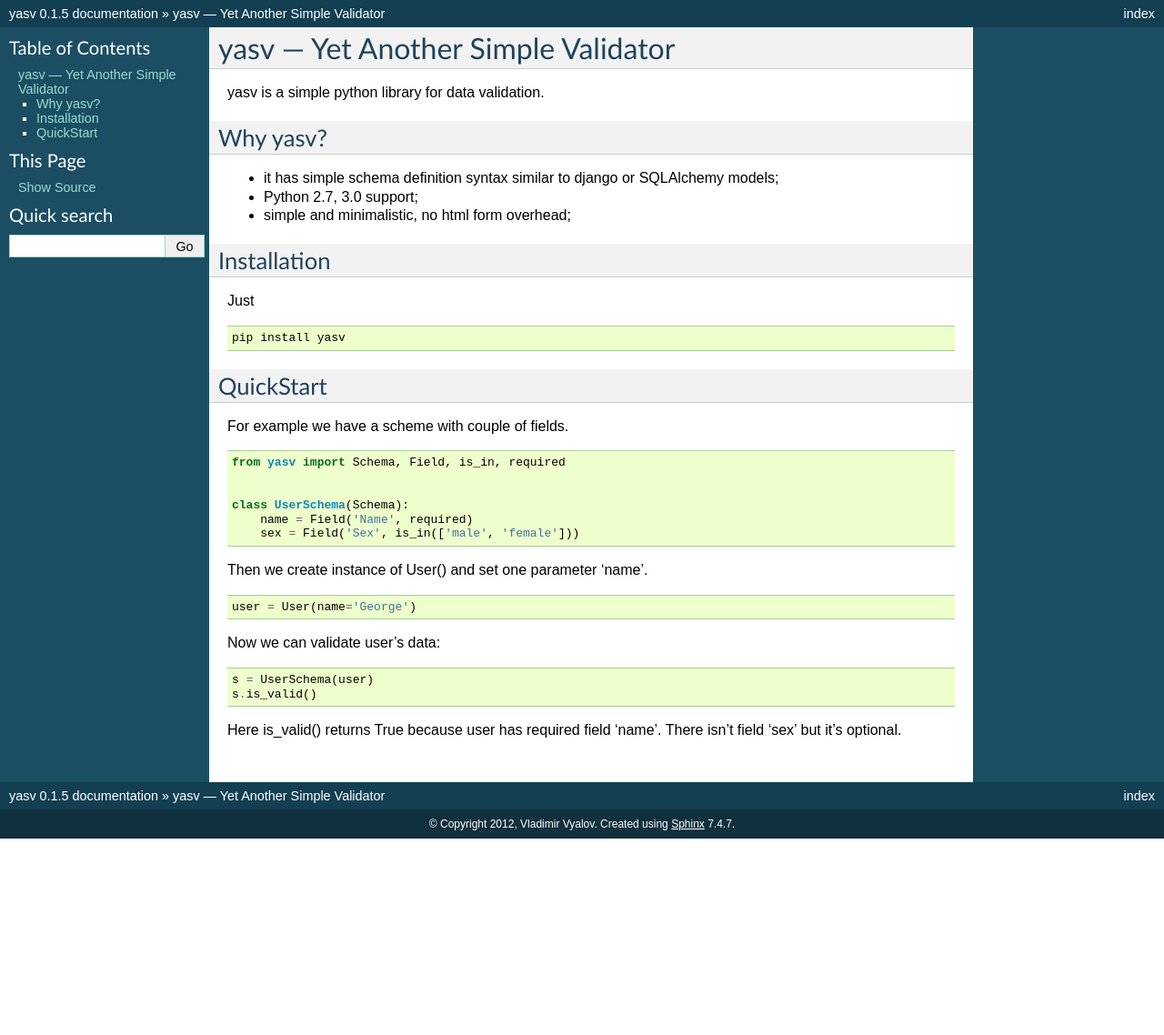
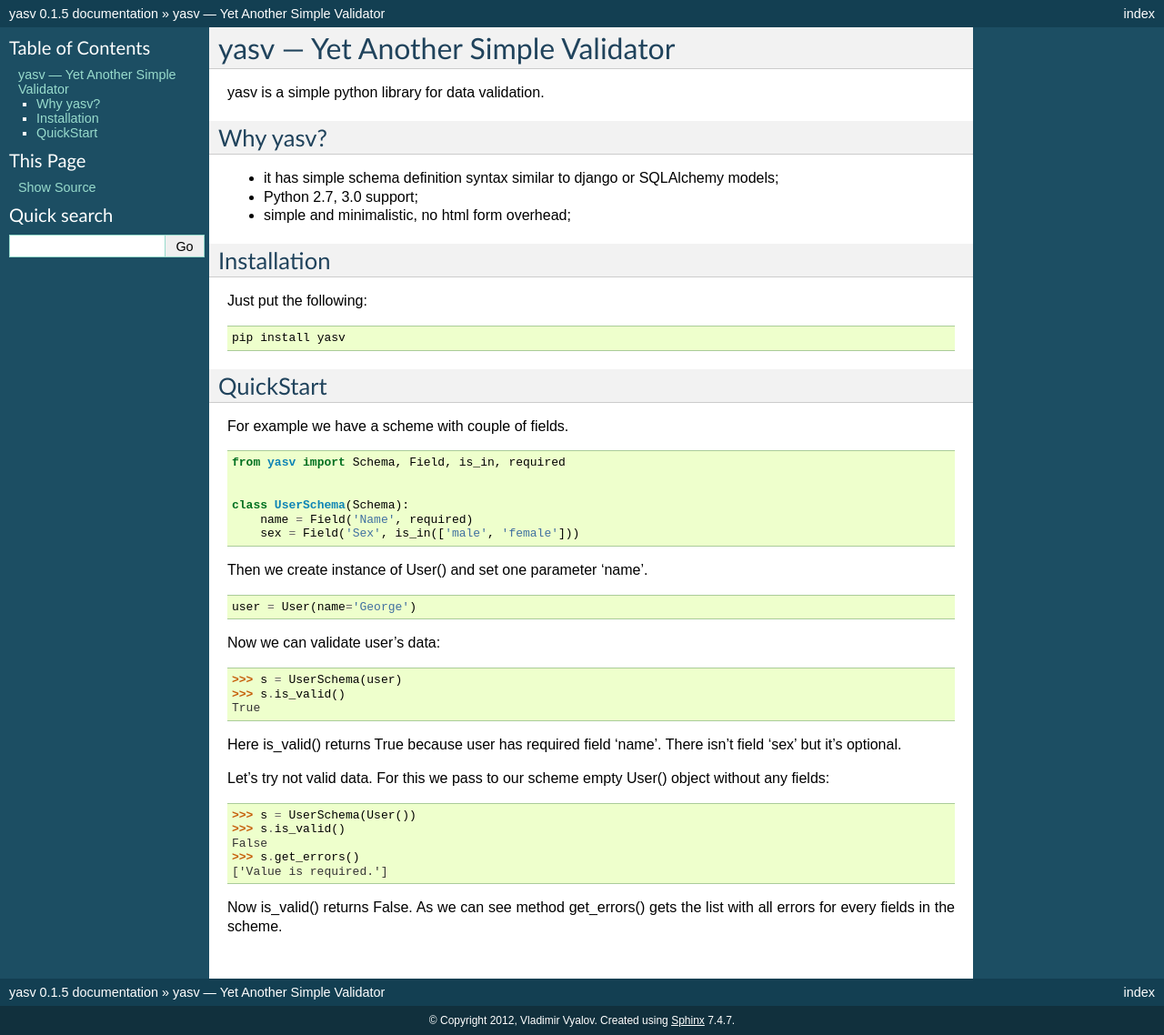
Before and after one commit to vyalow/yasv, a Sphinx documentation site: the page built from docs/index.rst, in a window 1280 px wide. Shown: the whole page at 91% size. Built offline with Sphinx 7.4.7, drawn with Linux system fonts in a browser that asks for light colours; before the commit the page ends 922 px from its top, so only the background shows below that.

Commit message:
some addition to the docs

```diff
--- a/docs/index.rst
+++ b/docs/index.rst
@@ -13,7 +13,7 @@ Why yasv?
 Installation
 ------------
 
-Just ::
+Just put the following: ::
 
     pip install yasv
 
@@ -36,8 +36,21 @@ Then we create instance of User() and set one parameter 'name'. ::
 
 Now we can validate user's data: ::
 
-    s = UserSchema(user)
-    s.is_valid()
+    >>> s = UserSchema(user)
+    >>> s.is_valid()
+    True
 
 Here is_valid() returns True because user has required field 'name'. There isn't
 field 'sex' but it's optional.
+
+Let's try not valid data. For this we pass to our scheme empty User() object
+without any fields: ::
+
+    >>> s = UserSchema(User())
+    >>> s.is_valid()
+    False
+    >>> s.get_errors()
+    ['Value is required.']
+
+Now is_valid() returns False. As we can see method get_errors() gets the list
+with all errors for every fields in the scheme.
```
